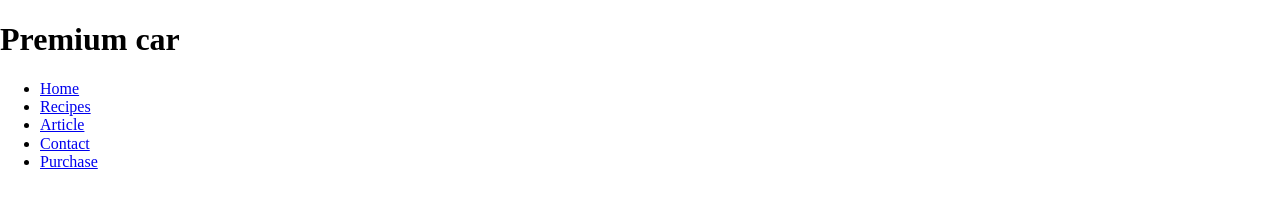
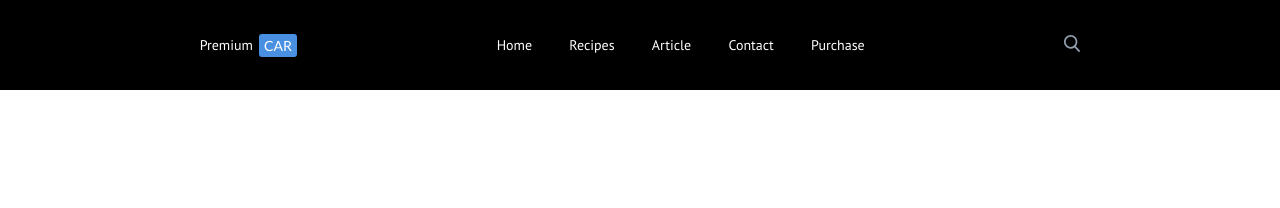
Before and after one commit to kuzybaev/premium-car-blog, a plain HTML site: page index.html in a window 1280 px wide. Drawn offline with Linux system fonts and the light colour scheme.

Commit message:
created header

```diff
--- a/index.html
+++ b/index.html
@@ -5,35 +5,37 @@
 	<meta http-equiv="X-UA-Compatible" content="IE=edge">
 	<meta name="viewport" content="width=device-width, initial-scale=1.0">
 	<link rel="stylesheet" href="./styles/normalize.css">
-	<link rel="stylesheet" href="./styles/styles.css">
+	<link rel="stylesheet" href="./styles/style.css">
 	<title>Premium Car Blog</title>
 </head>
 <body>
 	<div class="page">
 		<header class="header">
-			<h1 class="header__page-title">Premium <a class="header__main-link">car</a>
-			</h1>
+			<h1 class="header__page-title">Premium<a class="header__main-link" href="#">car</a></h1>
 			<nav class="header__menu">
-				<ul class="header__row">
+				<ul class="header__menu-wrapper">
 					<li>
-						<a href="#" class="header__menu-link">Home</a>
+						<a class="header__menu-link"  href="#" >Home</a>
 					</li>
 					<li>
-						<a href="#" class="header__menu-link">Recipes</a>
+						<a class="header__menu-link" href="#">Recipes</a>
 					</li>
 					<li>
-						<a href="#" class="header__menu-link">Article</a>
+						<a class="header__menu-link" href="#">Article</a>
 					</li>
 					<li>
-						<a href="#" class="header__menu-link">Contact</a>
+						<a class="header__menu-link" href="#" >Contact</a>
 					</li>
 					<li>
-						<a href="#" class="header__menu-link">Purchase</a>
+						<a class="header__menu-link" href="#">Purchase</a>
 					</li>
-
 				</ul>
-
 			</nav>
+			<form class="header__search-form" action="https://google.com">
+				<button class="header__search-button" type="submit">
+					<img src="./images/Shape.svg">
+				</button>
+			</form>
 		</header>
 
 
--- a/styles/style.css
+++ b/styles/style.css
@@ -1,3 +1,88 @@
 *, *:before, *:after {
 	box-sizing: border-box;
 }
+
+@font-face {
+	font-family: PT Sans;
+	src: url(../fonts/PT\ Sans/PTSans-Regular.ttf);
+	font-weight: normal;
+}
+
+@font-face {
+	font-family: Lato;
+	src: url(../fonts/Lato/Lato-Regular.ttf);
+	font-weight: normal;
+}
+
+.page {
+	min-width: 1100px;
+	max-width: 1920px;
+	margin: 0 auto;
+	font-family: PT Sans;
+}
+
+/*Headr block*/
+
+.header {
+	height: 100vh;
+	max-height: 90px;
+	display: flex;
+	justify-content: space-evenly;
+	align-items: center;
+	background-color: #000;
+}
+
+.header__page-title {
+	margin: 0;
+	min-height: 26px;
+	color: #fff;
+	font-size: 14px;
+	display: flex;
+	align-items: center;
+	font-weight: 400;
+	line-height: 17px;
+}
+
+.header__main-link {
+	color: #fff;
+	text-decoration: none;
+	text-transform: uppercase;
+	background-color: #4A90E2;
+	border-radius: 3px;
+	margin-left: 6px;
+	padding: 3px 5px;
+	font-family: Lato;
+}
+
+.header__menu {
+	min-width: 368px;
+}
+
+.header__menu-wrapper {
+	list-style: none;
+	display: flex;
+	justify-content: space-between;
+	padding: 0;
+	margin: 0;
+	font-size: 14px;
+	font-weight: 400;
+}
+
+.header__menu-link {
+	color: #fff;
+	text-decoration: none;
+}
+
+.header__search-form {
+
+}
+
+.header__search-button {
+	margin: 0;
+	padding: 0;
+	background-color: black;
+	border: 0;
+	cursor: pointer;
+}
+
+/*Most popular*/
```
Also changed, not shown: fonts/Lato/Lato-Black.ttf (added), fonts/Lato/Lato-BlackItalic.ttf (added), fonts/Lato/Lato-Bold.ttf (added), fonts/Lato/Lato-BoldItalic.ttf (added), fonts/Lato/Lato-Italic.ttf (added), fonts/Lato/Lato-Light.ttf (added), fonts/Lato/Lato-LightItalic.ttf (added), fonts/Lato/Lato-Regular.ttf (added), fonts/Lato/Lato-Thin.ttf (added), fonts/Lato/Lato-ThinItalic.ttf (added), fonts/PT Sans/PTSans-Bold.ttf (added), fonts/PT Sans/PTSans-BoldItalic.ttf (added), fonts/PT Sans/PTSans-Italic.ttf (added), fonts/PT Sans/PTSans-Regular.ttf (added), 1 more files.
